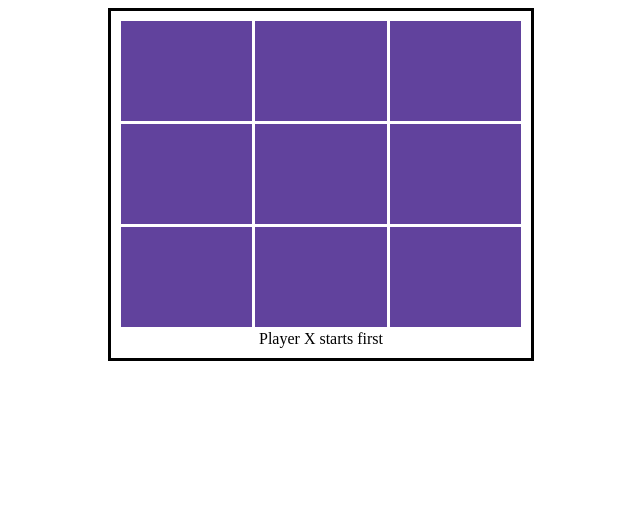
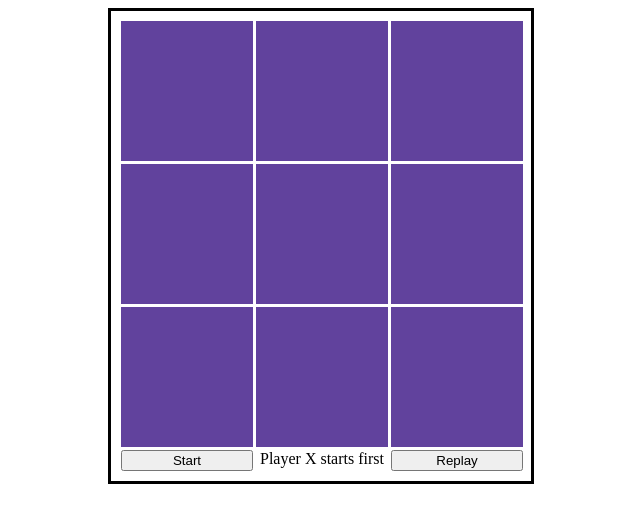
Before and after one commit to xdapperdonx/CSCI3321_Don-Joshua_Argomido_Front, a plain HTML site: page src/tic-tac-toe.html in a window 1280 px wide. Shown: the whole page, without its empty margins (319-959 px from the left). Drawn offline with Linux system fonts and the light colour scheme.

Commit message:
TicTacToeV2

```diff
--- a/src/tic-tac-toe.html
+++ b/src/tic-tac-toe.html
@@ -9,16 +9,18 @@
 
 	<body>
 		<div id = "container">
-			<div class ="key spot-1"onclick="placeMarker('spot-1')"></div>
-			<div class ="key spot-2"onclick="placeMarker('spot-2')"></div>
-			<div class ="key spot-3"onclick="placeMarker('spot-3')"></div>
-			<div class ="key spot-4"onclick="placeMarker('spot-4')"></div>
-			<div class ="key spot-5"onclick="placeMarker('spot-5')"></div>
-			<div class ="key spot-6"onclick="placeMarker('spot-6')"></div>
-			<div class ="key spot-7"onclick="placeMarker('spot-7')"></div>
-			<div class ="key spot-8"onclick="placeMarker('spot-8')"></div>
-			<div class ="key spot-9"onclick="placeMarker('spot-9')"></div>
+			<div class ="key spot-1"onclick="placeMarker('spot-1');"></div>
+			<div class ="key spot-2"onclick="placeMarker('spot-2');"></div>
+			<div class ="key spot-3"onclick="placeMarker('spot-3');"></div>
+			<div class ="key spot-4"onclick="placeMarker('spot-4');"></div>
+			<div class ="key spot-5"onclick="placeMarker('spot-5');"></div>
+			<div class ="key spot-6"onclick="placeMarker('spot-6');"></div>
+			<div class ="key spot-7"onclick="placeMarker('spot-7');"></div>
+			<div class ="key spot-8"onclick="placeMarker('spot-8');"></div>
+			<div class ="key spot-9"onclick="placeMarker('spot-9');"></div>
+			<button type="button" onclick="alert('Hello world!');">Start</button>
 			<div id ="display">Player X starts first</div>
+			<button type="button" onclick="location.reload();">Replay</button>
 		</div>
 
 
--- a/style/tic-tac-toe.css
+++ b/style/tic-tac-toe.css
@@ -11,15 +11,18 @@
         "place-1 place-2 place-3"
         "place-4 place-5 place-6"
         "place-7 place-8 place-9"
-        "result result result";
+        "btnStart result btnResult";
 }
 
 .key{
+    width: 132px;
     background-color: #61429d;
+    color:#ffff;
     height: 100px;
-    font: 30px;
+    font-size: 50px;
     text-align: center;
     cursor: pointer;
+    padding-top: 40px;
 }
 
 #display{
@@ -61,3 +64,11 @@
 .spot-9{
     grid-area: place-9;
 }
+
+.buttonStart{
+    grid-area: btnStart;
+}
+
+.buttonReplay{
+    grid-area: btnReplay;
+}
```
